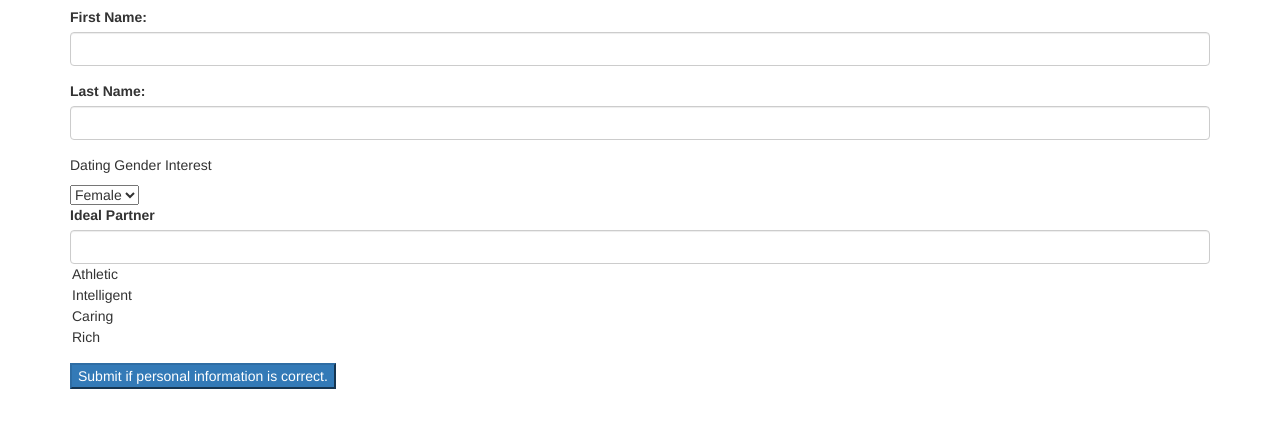
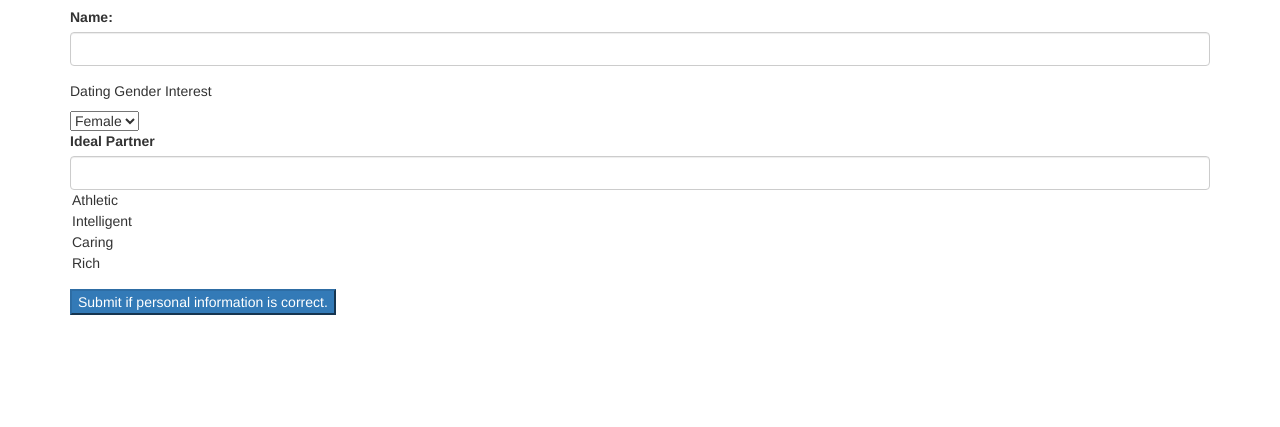
Before and after one commit to thomasglenngit/datingGame, a plain HTML site: page index.html in a window 1280 px wide. Shown: the part 179-606 px from the top of the page. Drawn offline with nearby package versions, Linux system fonts and the light colour scheme.

```diff
--- a/index.html
+++ b/index.html
@@ -16,13 +16,13 @@
     <h2>Please enter your personal information below:</h2>
     <form id="profile">
       <div class="form-group">
-        <label for="firstName">First Name:</label>
-        <input id="firstName" class="form-control" type="text">
+        <label for="name">Name:</label>
+        <input id="name" class="form-control" type="text">
       </div>
-      <div class="form-group">
+      <!-- <div class="form-group">
         <label for="lastName">Last Name:</label>
         <input id="lastName" class="form-control" type="text">
-      </div>
+      </div> -->
 
       <p>Dating Gender Interest</p>
       <select id="gender">
--- a/js/scripts.js
+++ b/js/scripts.js
@@ -0,0 +1,3 @@
+$(document).ready(function() {
+  $("form#").submit(function() {
+    event.preventDefault();
```
